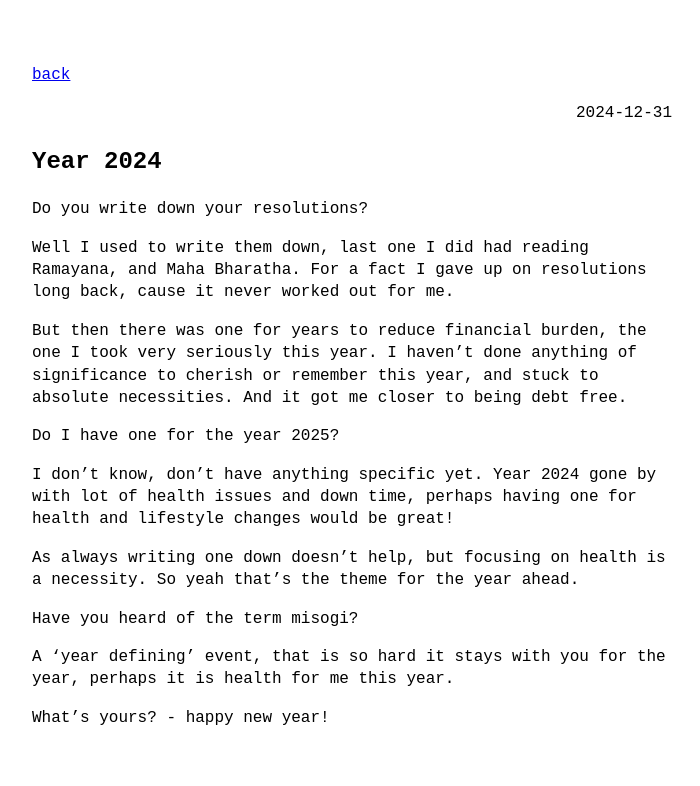
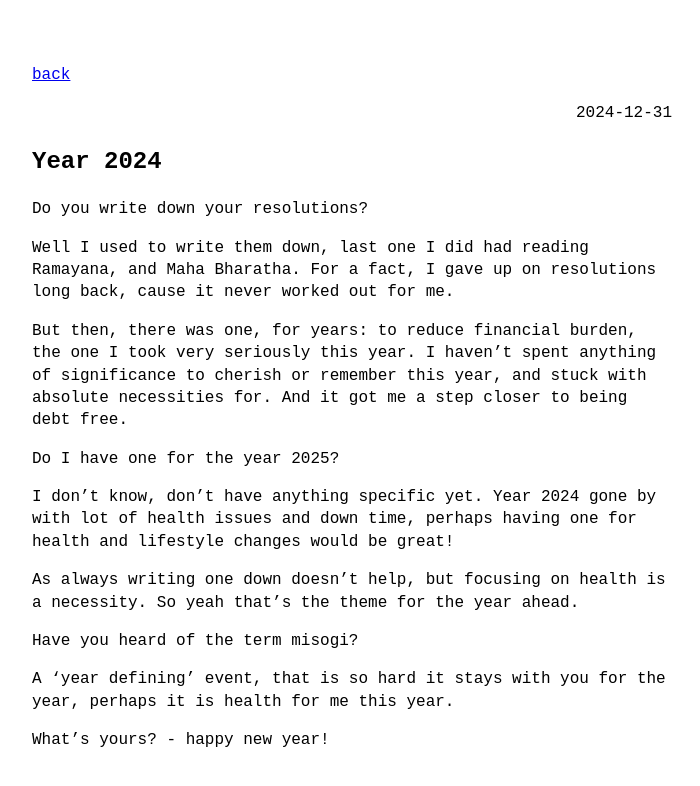
Before and after one commit to VallarasuS/Vallarasu.in, a Jekyll site: the page built from docs/_posts/2024-12-31-year-2024.md, in a window 1280 px wide. Shown: the top 786 px of the page, without its empty margins (288-988 px from the left). Built offline with Jekyll 4.4.1, drawn with Linux system fonts in a browser that asks for light colours.

Commit message:
Update 2024-12-31-year-2024.md

```diff
--- a/docs/_posts/2024-12-31-year-2024.md
+++ b/docs/_posts/2024-12-31-year-2024.md
@@ -6,11 +6,11 @@ category: Reflecte
 Do you write down your resolutions?
 
 Well I used to write them down, last one I did had reading Ramayana, and Maha Bharatha.
-For a fact I gave up on resolutions long back, cause it never worked out for me.
+For a fact, I gave up on resolutions long back, cause it never worked out for me.
 
-But then there was one for years to reduce financial burden, the one I took very seriously this year.
-I haven't done anything of significance to cherish or remember this year, and stuck to absolute necessities.
-And it got me closer to being debt free.
+But then, there was one, for years: to reduce financial burden, the one I took very seriously this year.
+I haven't spent anything of significance to cherish or remember this year, and stuck with absolute necessities for.
+And it got me a step closer to being debt free.
 
 Do I have one for the year 2025?
 
```
